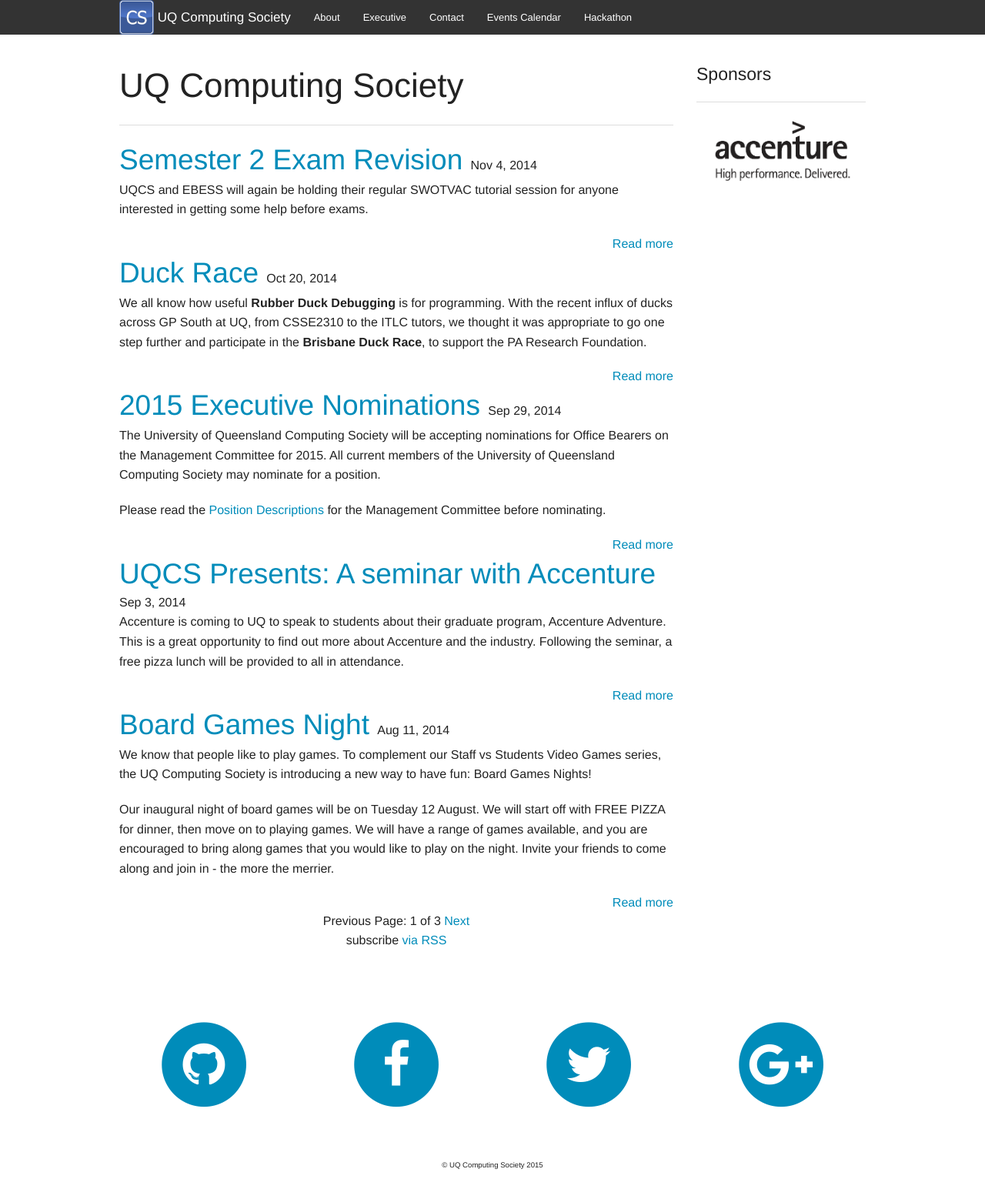
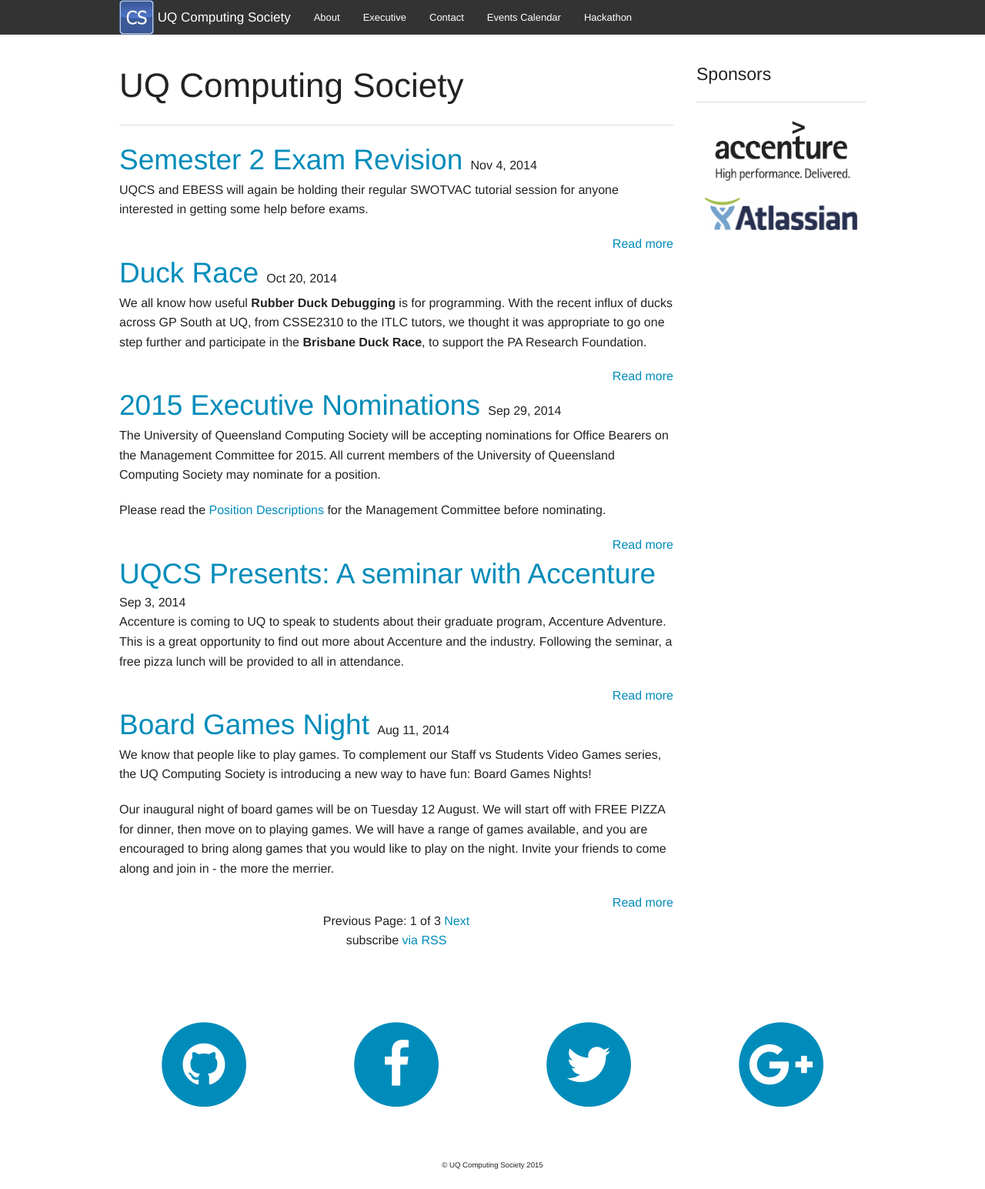
Before and after one commit to UQComputingSociety/website, a Jekyll site: the page built from index.html, in a window 1280 px wide. Shown: the whole page at 77% size. Built offline with Jekyll 4.4.1, drawn with Linux system fonts in a browser that asks for light colours; nearby versions of some CDN libraries; the list of posts is cut into pages by our own code.

Commit message:
Atlassian is a general sponsor again

```diff
--- a/_includes/sidebar.html
+++ b/_includes/sidebar.html
@@ -2,4 +2,5 @@
 <hr />
 <ul class="sponsor-list">
 <li><a href="http://accenture.com.au/"><img src="{{site.baseurl}}/img/sponsors/accenture.png" /></a></li>
+<li><a href="http://atlassian.com"><img src="{{site.baseurl}}/img/sponsors/atlassian.png" /></a></li>
 </ul>
```
